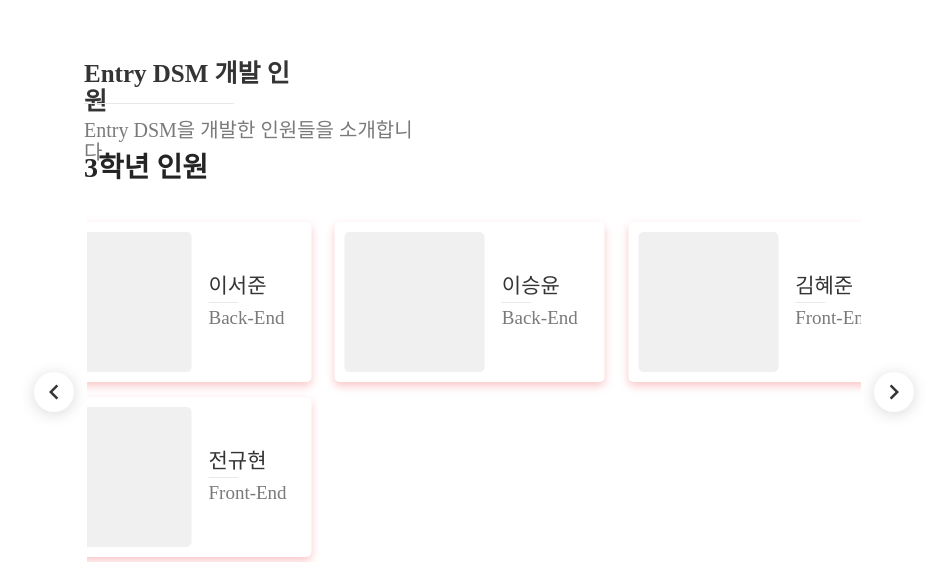
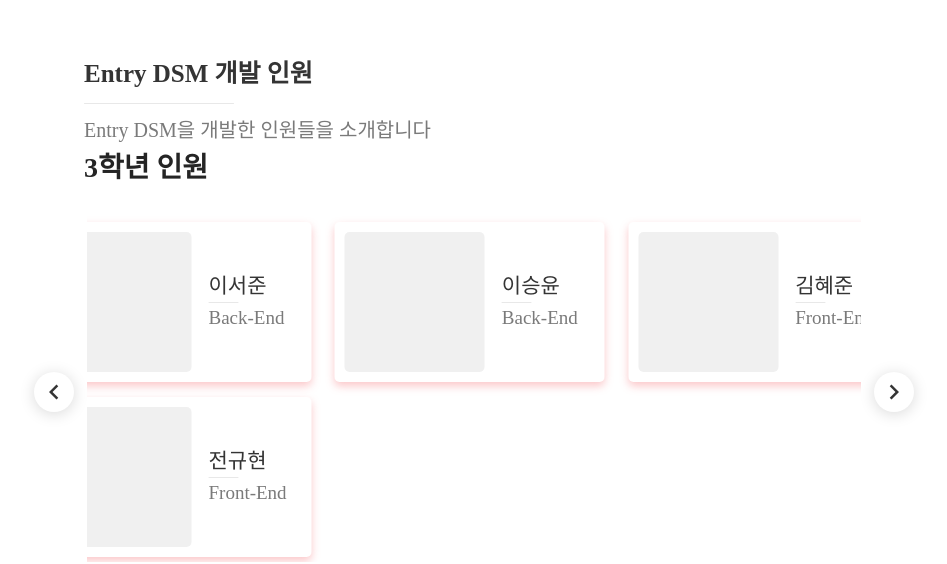
Before and after one commit to EntryDSM/entryFront2023, a React (Create React App) app: page / in a window 1280 px wide. Shown: the part 3218-3782 px from the top of the page, without its empty margins (166-1113 px from the left). Built offline with nearby package versions, Linux system fonts and the light colour scheme; a web font is replaced by a local one.

Commit message:
fix : 폰트 에러 수정

```diff
--- a/src/styles/main/Developer/Developer.style.js
+++ b/src/styles/main/Developer/Developer.style.js
@@ -21,8 +21,8 @@ export const Cards = styled.div`
 
 export const Title = styled.div`
   position: absolute;
-  width: 227px;
-  height: 28px;
+  /* width: 227px; */
+  /* height: 28px; */
   left: 250px;
   margin-top: 78px;
   font-family: "NanumSquare_ac";
@@ -45,8 +45,8 @@ export const Line = styled.div`
 
 export const Explain = styled.div`
   position: absolute;
-  width: 335px;
-  height: 22px;
+  /* width: 335px; */
+  /* height: 22px; */
   left: 250px;
   margin-top: 137px;
   font-family: "NanumSquare_ac";
```
